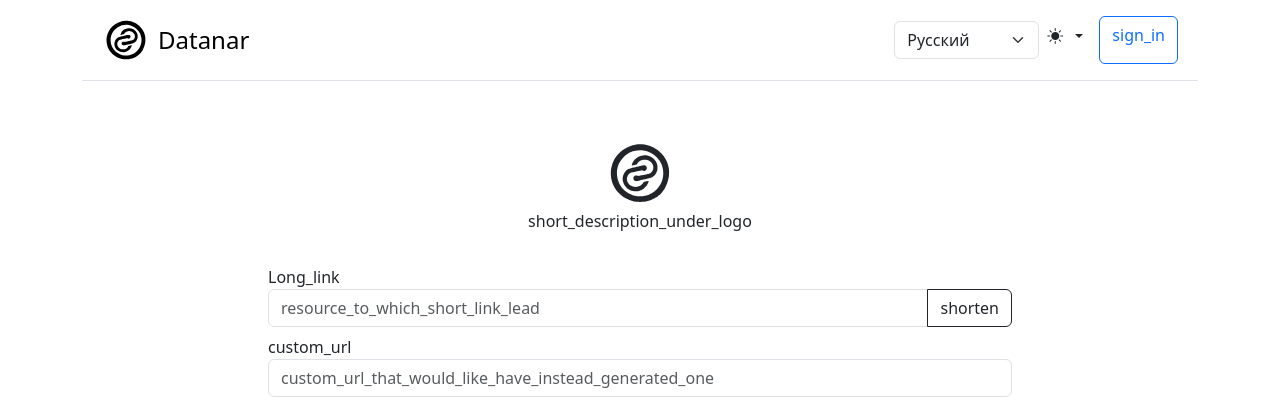
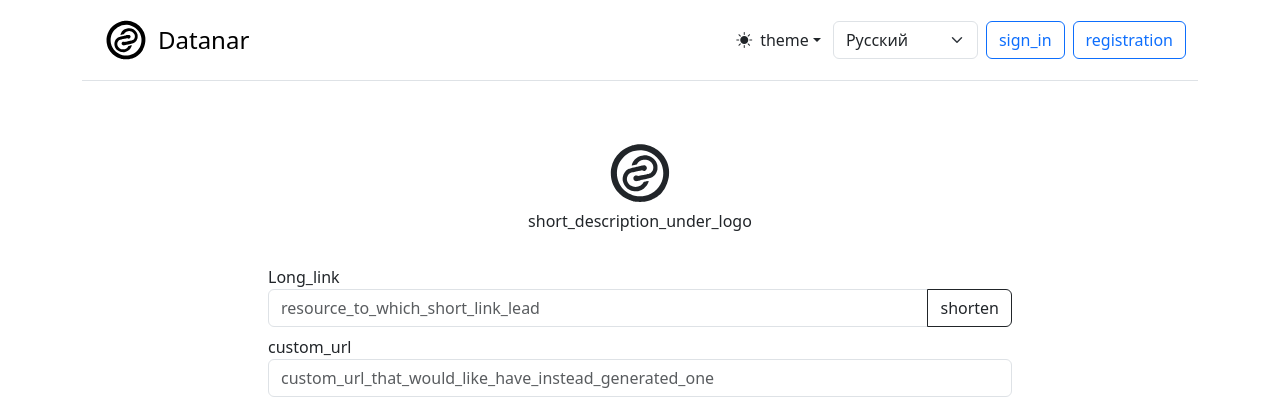
Before and after one commit to Gray-Advantage/Datanar-Django, a Django app: page / in a window 1280 px wide. Shown: the top 420 px of the page. Run offline with Django 4.2, Linux system fonts and the light colour scheme; parts of the project's set-up code (start-up, migrations or seed data) failed here and were passed over; some libraries are stand-ins or nearby versions.

Commit message:
fix: add registration button

```diff
--- a/datanar/templates/includes/header.html
+++ b/datanar/templates/includes/header.html
@@ -7,25 +7,11 @@
       {% include 'svg/logo.svg' with class="ms-2 me-2" width=48 height=48 %}
       <span class="fs-4 me-2">Datanar</span>
     </a>
-    <nav class="nav nav-pills me-2">
-      <form action="{% url 'set_language' %}" method="post" class="form-inline d-flex">
-        {% csrf_token %}
-        <div class="form-group mt-auto mb-auto">
-          <select name="language" class="form-select" onchange="this.form.submit()" id="language">
-            {% get_current_language as LANGUAGE_CODE %}
-            {% get_available_languages as LANGUAGES %}
-            {% for lang_code, lang_name in LANGUAGES %}
-              <option value="{{ lang_code }}" {% if lang_code == LANGUAGE_CODE %}selected{% endif %}>
-                {{ lang_name }}
-              </option>
-            {% endfor %}
-          </select>
-        </div>
-      </form>
-      <nav class="nav-item dropdown">
-        <button class="btn border-0 py-2 px-0 px-lg-2 dropdown-toggle d-flex align-items-center show" id="bd-theme" type="button" aria-expanded="false" data-bs-toggle="dropdown" data-bs-display="static" aria-label="Toggle theme (light)">
+    <nav class="d-flex">
+      <nav class="my-auto nav-item dropdown">
+        <button class="btn border-0 dropdown-toggle d-flex align-items-center" id="bd-theme" type="button" aria-expanded="false" data-bs-toggle="dropdown" data-bs-display="static" aria-label="Toggle theme (light)">
           <i id="theme-icon-active" class="bi bi-0-circle-fill"></i>
-          <span class="d-lg-none ms-2" id="bd-theme-text">{% trans "theme" %}</span>
+          <span class="d-none d-lg-block" id="bd-theme-text">{% trans "theme" %}</span>
         </button>
         <ul class="dropdown-menu dropdown-menu-end" aria-labelledby="bd-theme-text" data-bs-popper="static">
           <li>
@@ -42,12 +28,26 @@
           </li>
           <li>
             <button type="button" class="dropdown-item d-flex align-items-center" data-bs-theme-value="auto" aria-pressed="false">
-              <i class="bi bi-circle-half  me-2"></i>
+              <i class="bi bi-circle-half me-2"></i>
               {% trans "auto" %}
             </button>
           </li>
         </ul>
       </nav>
+      <form action="{% url 'set_language' %}" method="post" class="form-inline d-flex me-2">
+        {% csrf_token %}
+        <div class="form-group mt-auto mb-auto">
+          <select name="language" class="form-select" onchange="this.form.submit()" id="language">
+            {% get_current_language as LANGUAGE_CODE %}
+            {% get_available_languages as LANGUAGES %}
+            {% for lang_code, lang_name in LANGUAGES %}
+              <option value="{{ lang_code }}" {% if lang_code == LANGUAGE_CODE %}selected{% endif %}>
+                {{ lang_name }}
+              </option>
+            {% endfor %}
+          </select>
+        </div>
+      </form>
       {% if request.resolver_match.view_name == 'users:profile' or request.resolver_match.app_name != 'users' %}
         {% if request.user.is_authenticated %}
           {% trans "no_user" as no_user %}
@@ -69,8 +69,11 @@
             </ul>
           </div>
         {% else %}
-          <a href="{% url 'users:login' %}" class="btn btn-outline-primary ms-2">
+          <a href="{% url 'users:login' %}" class="btn btn-outline-primary my-auto me-2">
             {% trans "sign_in" %}
+          </a>
+          <a href="{% url 'users:signup' %}" class="btn btn-outline-primary my-auto">
+            {% trans "registration" %}
           </a>
         {% endif %}
       {% endif %}
```
